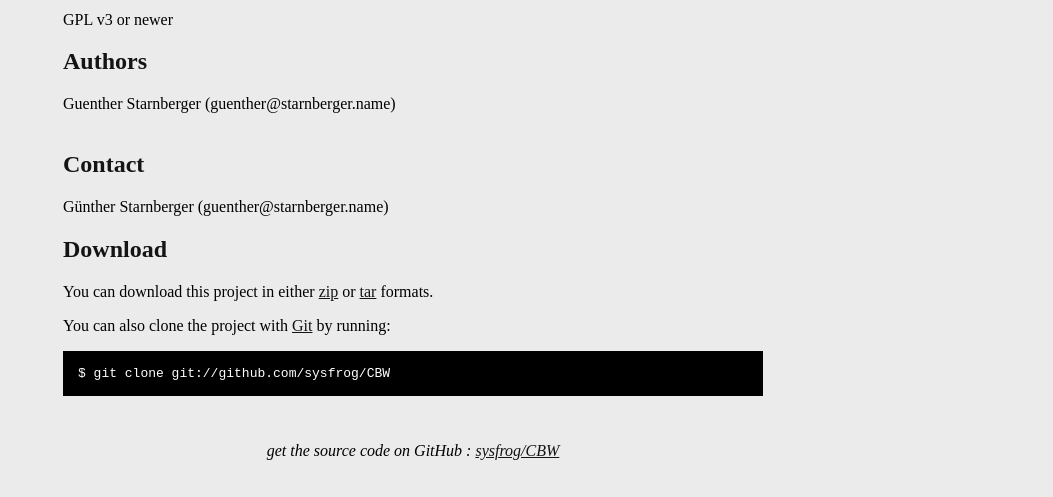
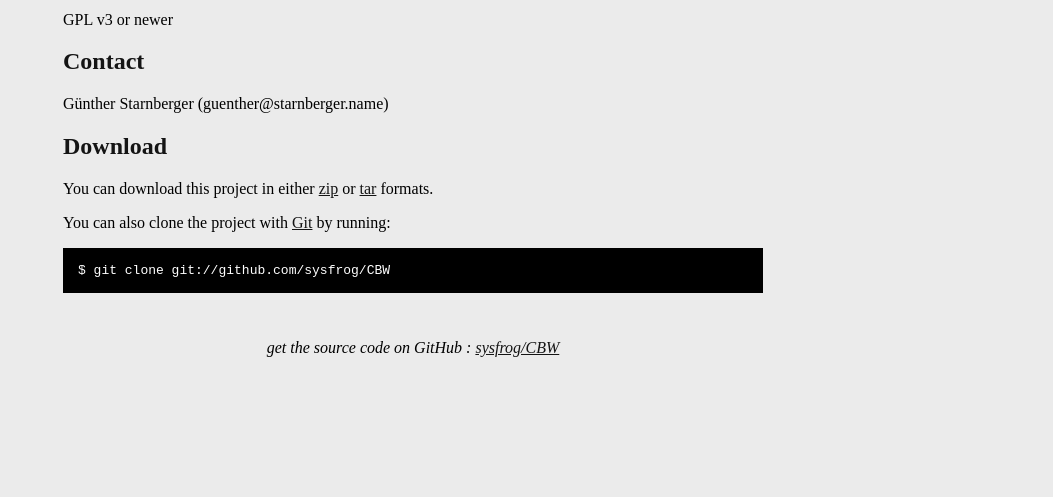
Before and after one commit to gstarnberger/CBW, a plain HTML site: page index.html in a window 1280 px wide. Shown: the part 303-800 px from the top of the page, without its empty margins (227-1280 px from the left). Drawn offline with Linux system fonts and the light colour scheme.

Commit message:
Updated text of webpage

```diff
--- a/index.html
+++ b/index.html
@@ -61,11 +61,8 @@
 <h2>License</h2>
 <p>GPL v3 or newer</p>
 
-<h2>Authors</h2>
-<p>Guenther Starnberger (guenther@starnberger.name)<br/><br/></p>
-
 <h2>Contact</h2>
-<p>Günther Starnberger (guenther@starnberger.name)<br/></p>
+<p>Günther Starnberger (guenther@starnberger.name)</p>
 
     <h2>Download</h2>
     <p>
```
